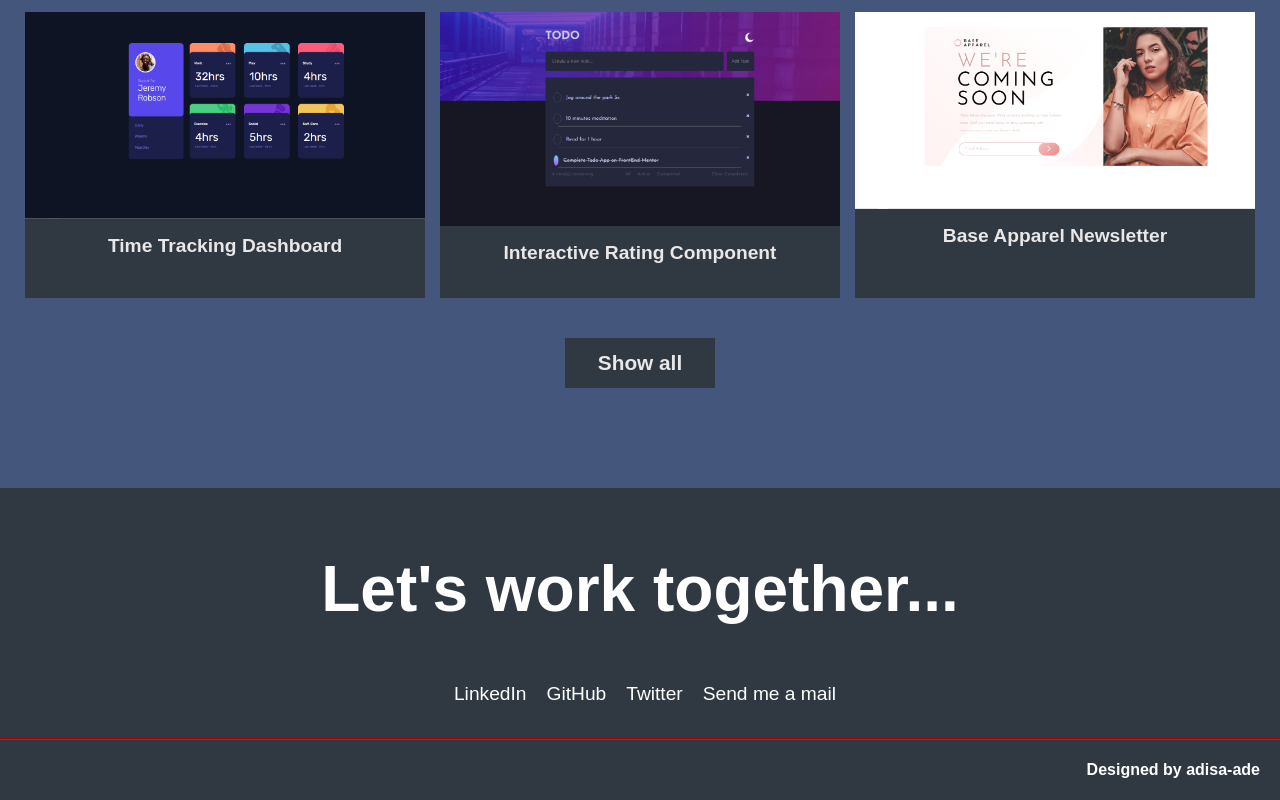
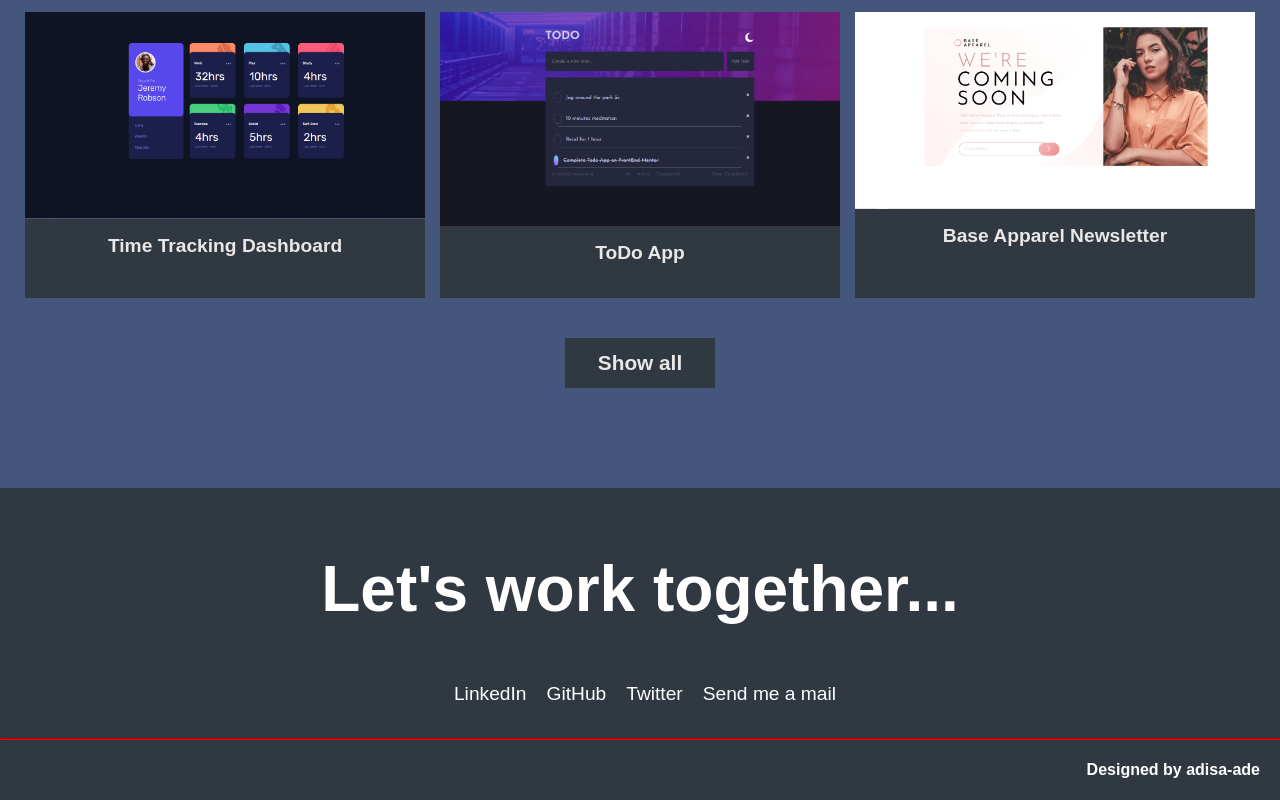
Before and after one commit to adisa-ade/My-Portfolio, a plain HTML site: page index.html in a window 1280 px wide. Shown: the part 1306-2106 px from the top of the page. Drawn offline with Linux system fonts and the light colour scheme.

Commit message:
Added new project to projects

```diff
--- a/index.html
+++ b/index.html
@@ -66,7 +66,7 @@
         <div class="project">
             <a href="https://adisa-ade.github.io/Interactive-Rating-Component/" target="https://adisa-ade.github.io/Interactive-Rating-Component/">
                 <img src="images/img5.png" alt="">
-                <h3 class="card-info">Interactive Rating Component</h3></a>
+                <h3 class="card-info">ToDo App</h3></a>
         </div>
         <div class="project">
             <a href="https://adisa-ade.github.io/base--apparel/" target="https://adisa-ade.github.io/base--apparel/">
```
